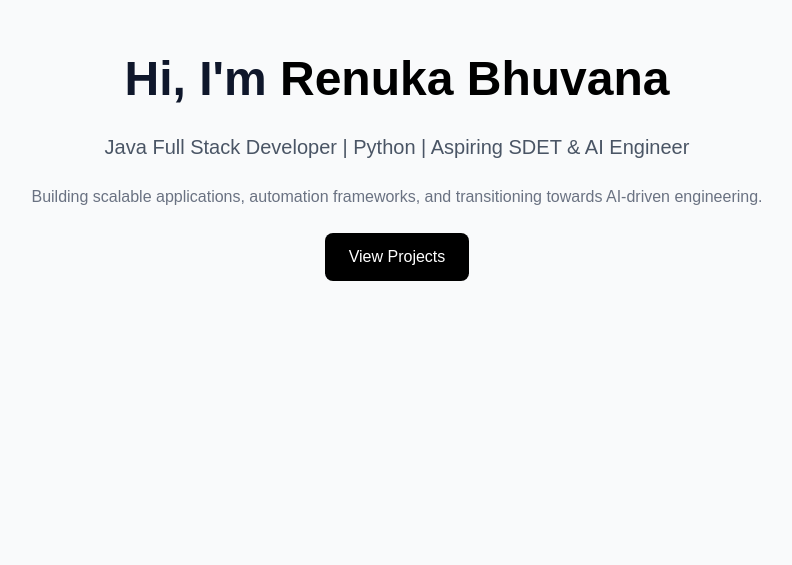
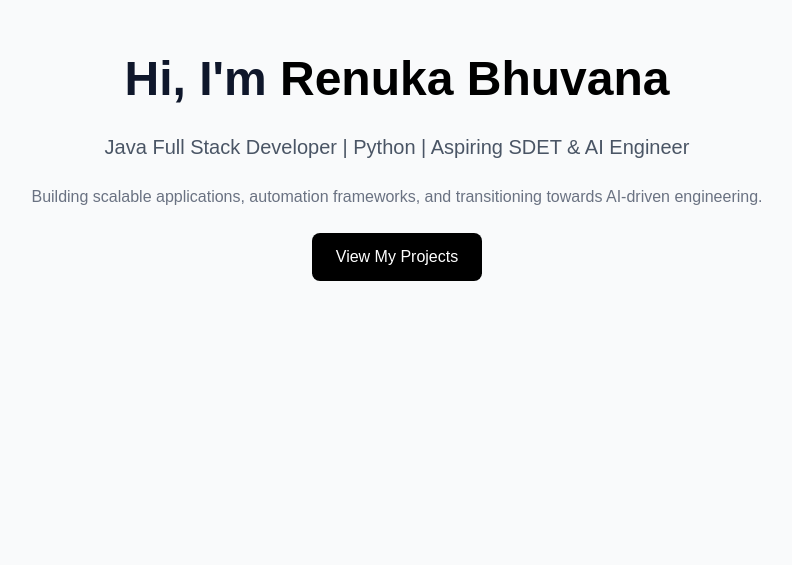
Before and after one commit to renu5422/Renuka-Bhuvana-portfolio, a Next.js app in the folder portfolio/: page / in a window 1280 px wide. Shown: the part 235-800 px from the top of the page, without its empty margins (243-1035 px from the left). Built offline with nearby package versions, Linux system fonts and the light colour scheme.

Commit message:
Update hero CTA text

```diff
--- a/portfolio/src/components/HeroSection.tsx
+++ b/portfolio/src/components/HeroSection.tsx
@@ -19,7 +19,7 @@ export default function HeroSection() {
           href="#projects"
           className="inline-block rounded-lg bg-black px-6 py-3 text-white hover:bg-gray-800 transition"
         >
-          View Projects
+          View My Projects
         </a>
 
       </div>
```
